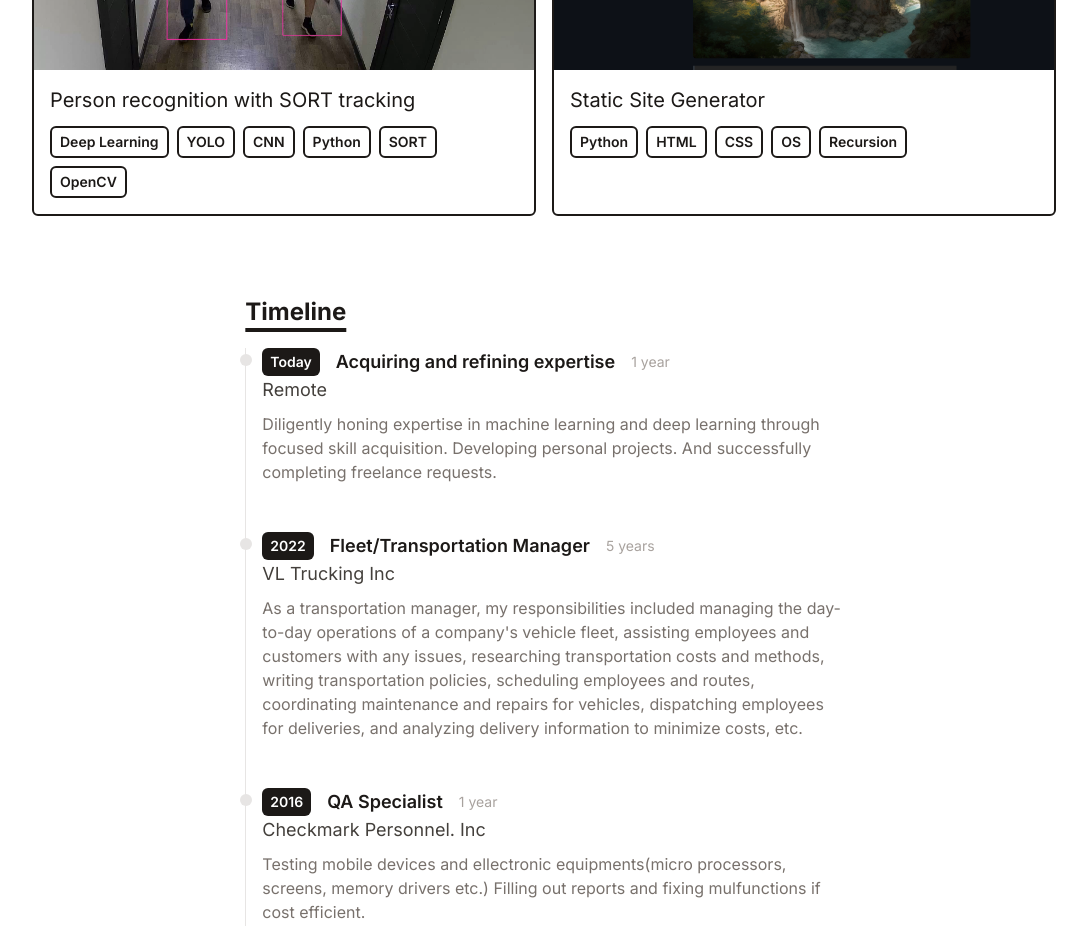
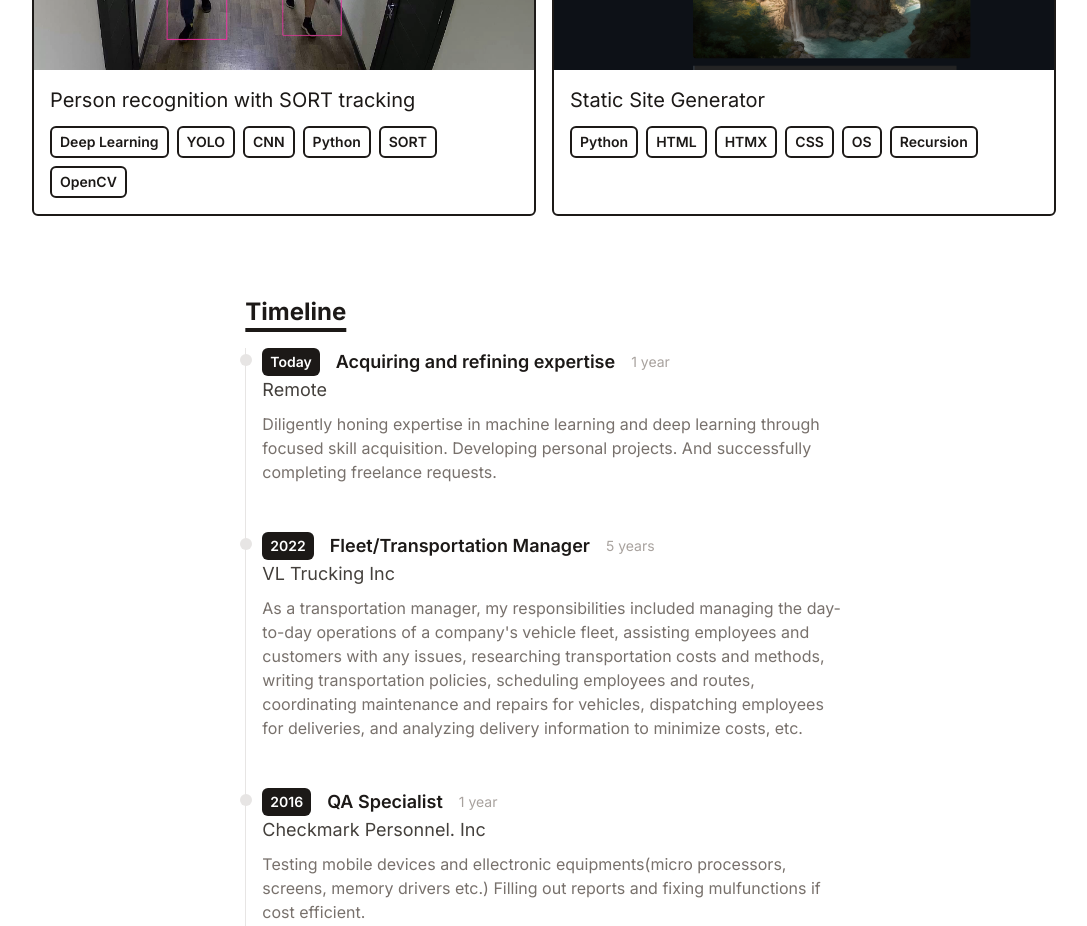
Before and after one commit to sumdeusvitae/portfolio, a React (Vite) app: page / in a window 1280 px wide. Shown: the part 2100-3026 px from the top of the page, without its empty margins (96-1183 px from the left). Built offline with nearby package versions, Linux system fonts and the light colour scheme.

Commit message:
htmx tag

```diff
--- a/src/data/portfolio.js
+++ b/src/data/portfolio.js
@@ -56,7 +56,7 @@ export default [
   {
     title: "Static Site Generator",
     imgUrl: "/assets/static_site_generator.PNG",
-    stack: ["Python", "HTML", "CSS", "OS", "Recursion"],
+    stack: ["Python", "HTML", "HTMX", "CSS", "OS", "Recursion"],
     link: "https://github.com/SumDeusVitae/static_site_generator",
   },
 ];
```
